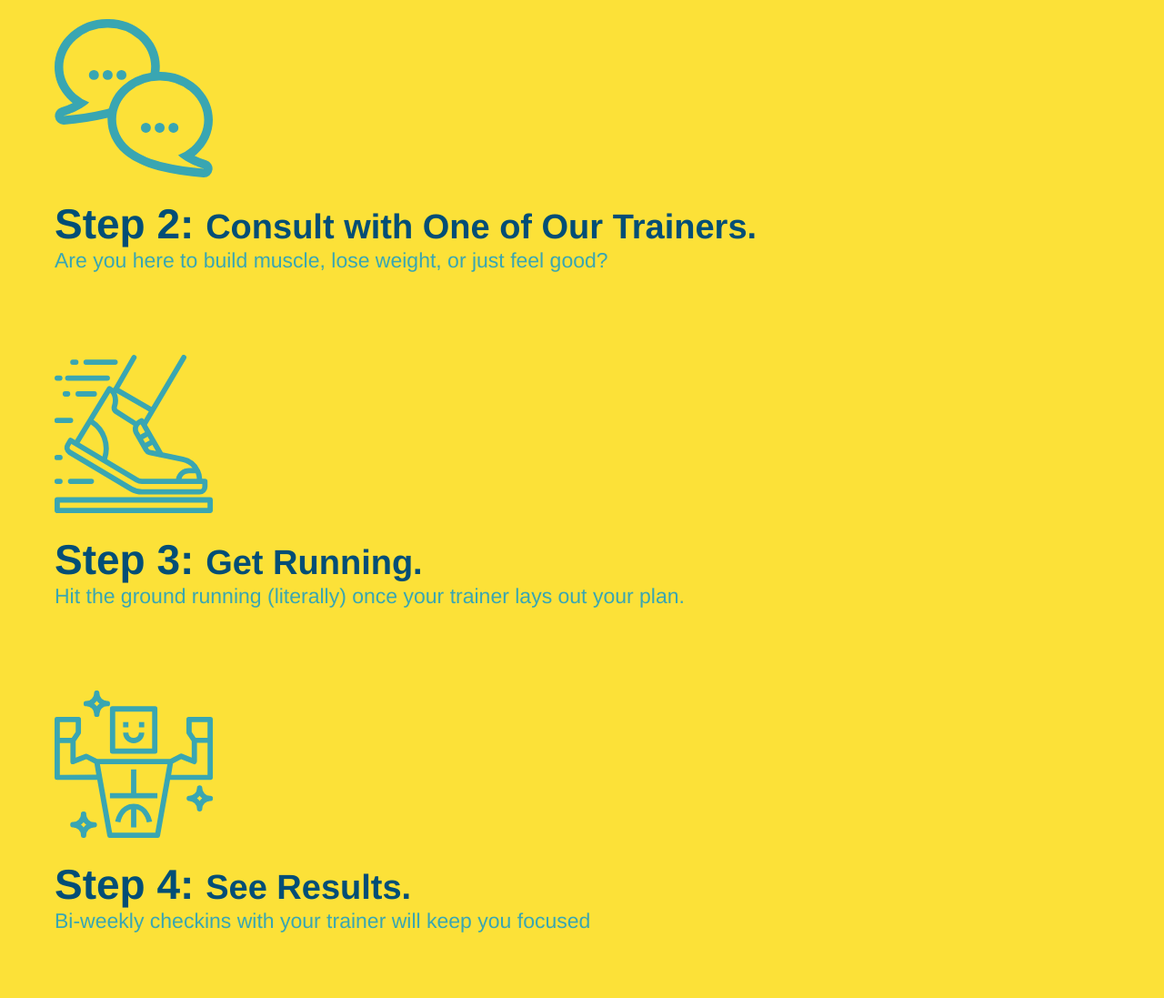
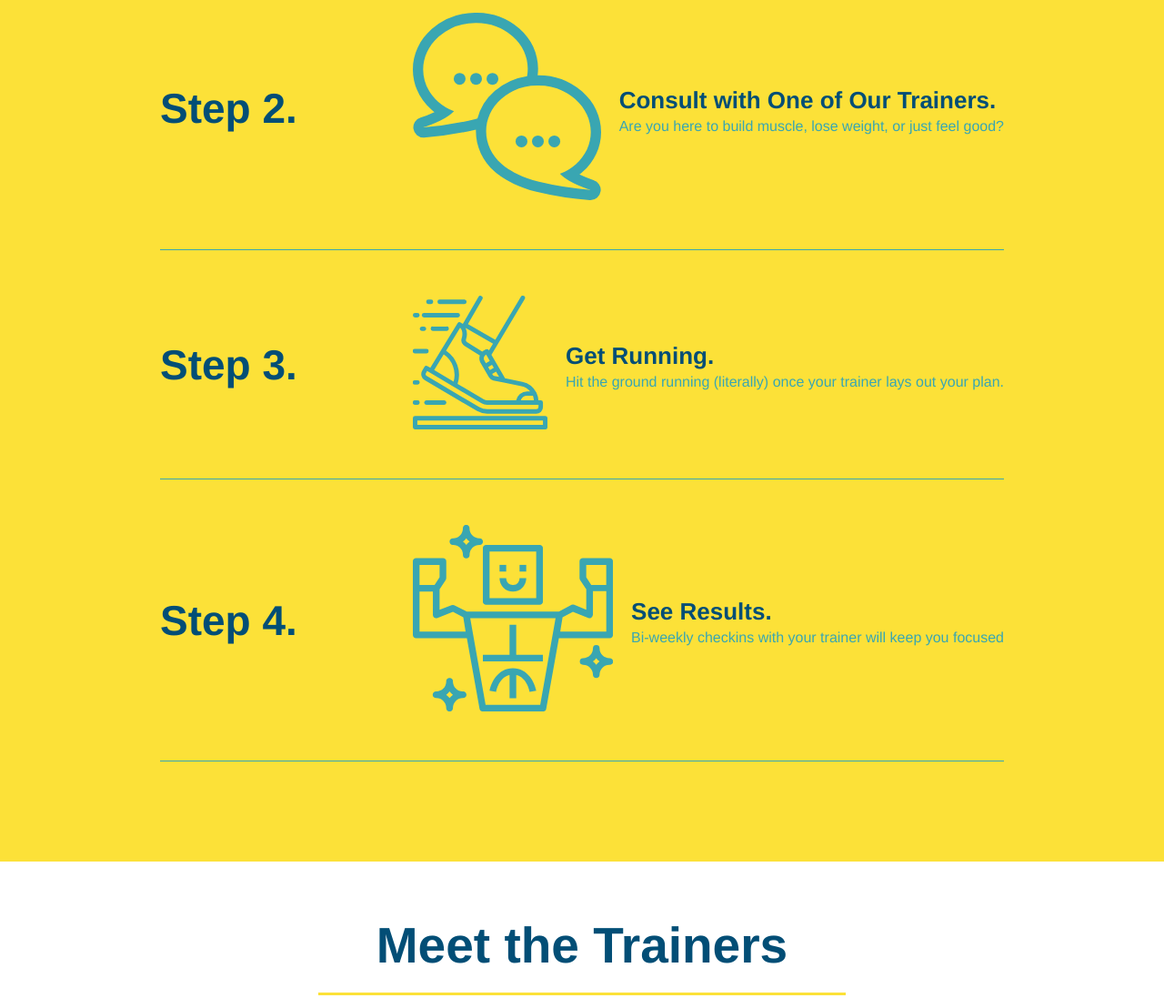
Before and after one commit to Connor2h/run-buddy, a plain HTML site: page index.html in a window 1280 px wide. Shown: the part 1680-2777 px from the top of the page at 91% size. Drawn offline with Linux system fonts and the light colour scheme.

Commit message:
add flexbox to the steps

```diff
--- a/assets/css/style.css
+++ b/assets/css/style.css
@@ -176,32 +176,52 @@ section {
     border-color: #39a6b2;
 }
 
-.steps div {
-    margin-bottom: 80px;
+.step {
+    margin: 50px auto;
+    padding-bottom: 50px;
+    width: 80%;
+    border-bottom: 1px solid #39a6b2;
+    display: flex;
+    flex-wrap: wrap;
+    align-items: center;
+    justify-content: space-between;
 }
 
-.steps img {
-    width: 15%;
-    margin: 10px 0;
+.step h3 {
+    color: #024e76;
+    font-size: 46px;
+    flex: 1 30%;
 }
 
-.steps h3 {
-    color: #024e76;
-    font-size: 46px;
-    margin-top: 10px;
+.step-info {
+    flex: 2 70%;
+    display: flex;
+    flex-wrap: wrap;
+    align-items: center;
 }
 
-.steps p {
-    color: #39a6b2;
-    font-size: 23px;
+.step-img{
+    flex: 1 12%;
+    margin-right: 20px;
 }
 
-.steps span {
-    font-size: 38px;
+.step-img img {
+    max-width: 100%;
 }
 
-.trainers {
+.steps-text{
+    flex: 12;
+}
 
+.steps-text p {
+    color: #39a6b2;
+    font-size: 18px;
+}
+
+.step-text h4 {
+    font-size: 26px;
+    line-height: 1.5;
+    color: #024e76;
 }
 
 .trainer {
--- a/index.html
+++ b/index.html
@@ -100,28 +100,58 @@
                 </h2>
             </div>
 
-            <div>
-                <img src="./assets/images/step-1.svg" alt="" />
-                <h3>Step 1: <span>Fill Out the Form Above.</span></h3>
-                <p>You're already here, so why not?</p>
+            <div class="step">
+                <h3>Step 1.</h3>
+                <div class="step-info">
+                  <div class="step-img">
+                    <img src="./assets/images/step-1.svg" alt="" />
+                  </div>
+                  <div class="step-text">
+                    <h4>Fill Out The Form Above</h4>
+                    <p>You're already here, so why not?</p>
+                  </div>
+                </div>
             </div>
 
-            <div>
-                <img src="./assets/images/step-2.svg" alt="" />
-                <h3>Step 2: <span>Consult with One of Our Trainers.</span></h3>
-                <p>Are you here to build muscle, lose weight, or just feel good?</p>
+            <div class="step">
+                <h3>Step 2.</h3>
+                <div class="step-info">
+                  <div class="step-img">
+                    <img src="./assets/images/step-2.svg" alt="" />
+                  </div>
+                  <div class="step-text">
+                    <h4>Consult with One of Our Trainers.</h4>
+                    <p>Are you here to build muscle, lose weight, or just feel good?</p>
+                  </div>
+                </div>
             </div>
 
-            <div>
-                <img src="./assets/images/step-3.svg" alt="" />
-                <h3>Step 3: <span>Get Running.</span></h3>
-                <p>Hit the ground running (literally) once your trainer lays out your plan.</p>
+            <div class="step">
+                <h3>Step 3.</h3>
+                <div class="step-info">
+                  <div class="step-img">
+                    <img src="./assets/images/step-3.svg" alt="" />
+                  </div>
+                  <div class="step-text">
+                    <h4>Get Running.</h4>
+                    <p>Hit the ground running (literally) once your trainer lays out your plan.</p>
+
+                  </div>
+                </div>
             </div>
 
-            <div>
-                <img src="./assets/images/step-4.svg" alt="" />
-                <h3>Step 4: <span>See Results.</span></h3>
-                <p>Bi-weekly checkins with your trainer will keep you focused</p>
+            <div class="step">
+                <h3>Step 4.</h3>
+                <div class="step-info">
+                  <div class="step-img">
+                    <img src="./assets/images/step-4.svg" alt="" />
+                  </div>
+                  <div class="step-text">
+                    <h4>See Results.</h4>
+                    <p>Bi-weekly checkins with your trainer will keep you focused</p>
+
+                  </div>
+                </div>
             </div>
         </section>
 
```
